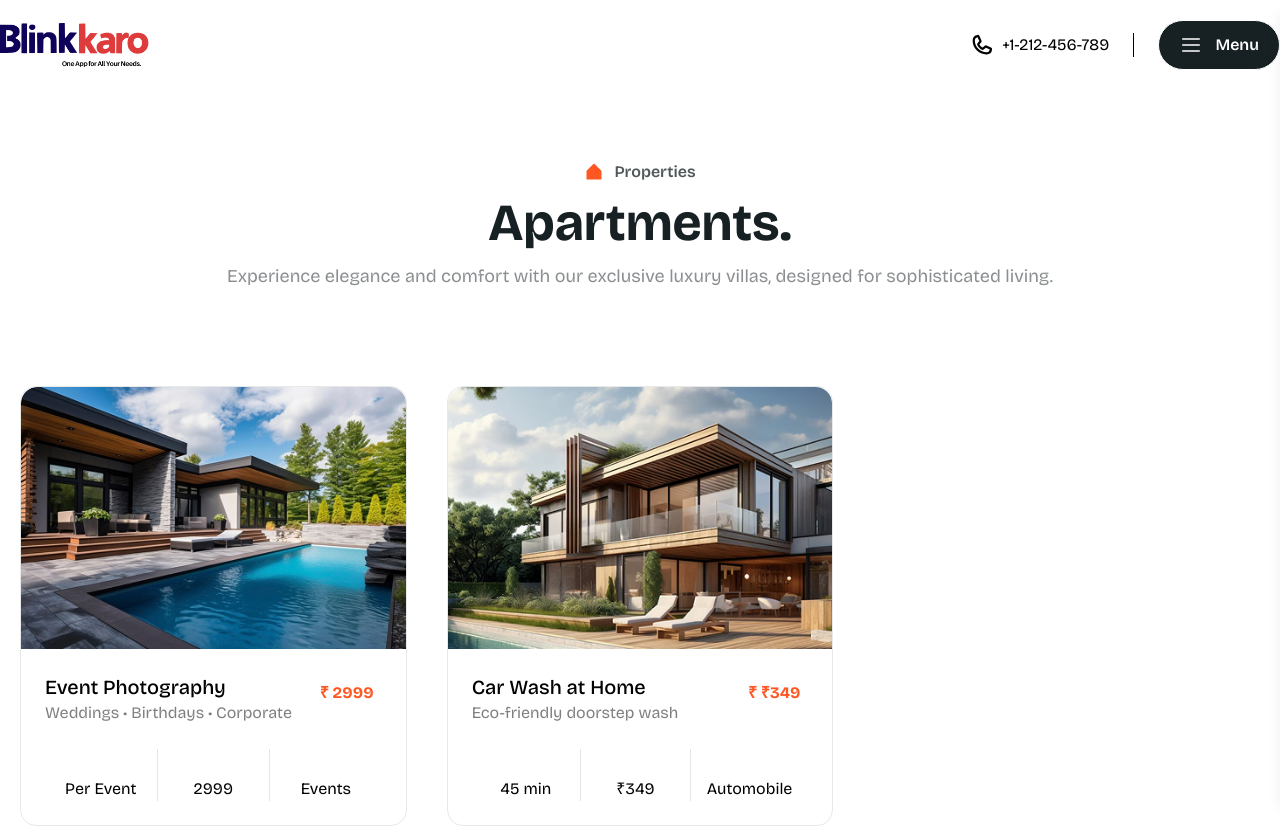
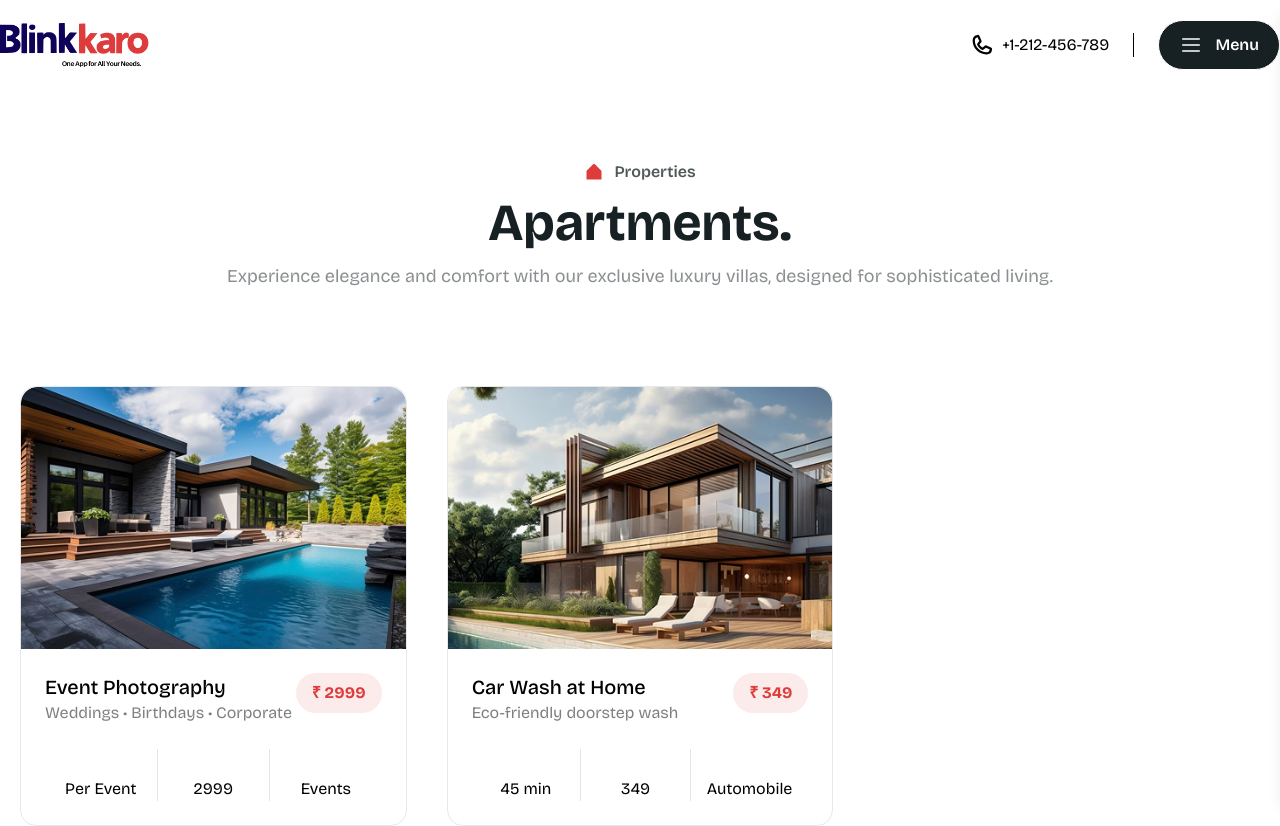
Before and after one commit to YashSoni321/blinkkro_landing_client, a Next.js app: page /appartment in a window 1280 px wide. Shown: the top 826 px of the page. Built offline with nearby package versions, Linux system fonts and the light colour scheme; some icons are missing.

Commit message:
changes in theme

```diff
--- a/src/app/api/propertyhomes.tsx
+++ b/src/app/api/propertyhomes.tsx
@@ -210,7 +210,7 @@ export const servicesTypes: PropertyHomes[] = [
     name: "Car Wash at Home",
     slug: "car-wash-at-home",
     location: "Eco-friendly doorstep wash",
-    rate: " ₹349",
+    rate: " 349",
     duration: "45 min",
     category: "Automobile",
     // name: "Majestic bay villas",
--- a/src/app/globals.css
+++ b/src/app/globals.css
@@ -5,7 +5,7 @@
 
 @theme {
   /* Gradient colors */
-  --color-primary: #ff5722;
+  --color-primary: #de3c3b;
   --color-skyblue: #79adff;
   --color-lightskyblue: #9cc2dd;
   --color-dark: #172023;
--- a/src/components/Home/Properties/Card/Card.tsx
+++ b/src/components/Home/Properties/Card/Card.tsx
@@ -46,13 +46,12 @@ const ServiceCard: React.FC<{ item: PropertyHomes }> = ({ item }) => {
               </p>
             </div>
             <div>
-              {/* <button className="text-base font-normal text-primary d-flex px-3 py-2 rounded-full bg-primary/10">
-
-              </button> */}
-              <p className="flex items-center gap-1 font-normal text-primary px-2 py-2 rounded-full ">
-                <span className="font-bold text-base">₹ {rate}</span>
-                {/* <span className="text-sm text-primary">onwards</span> */}
-              </p>
+              <button className="text-base font-normal text-primary d-flex px-2  rounded-full bg-primary/10">
+                <p className="flex items-center gap-1 font-normal text-primary px-2 py-2 rounded-full ">
+                  <span className="font-bold text-base">₹ {rate}</span>
+                  {/* <span className="text-sm text-primary">onwards</span> */}
+                </p>
+              </button>
             </div>
           </div>
           <div className="flex divide-x divide-black/10 dark:divide-white/20">
```
